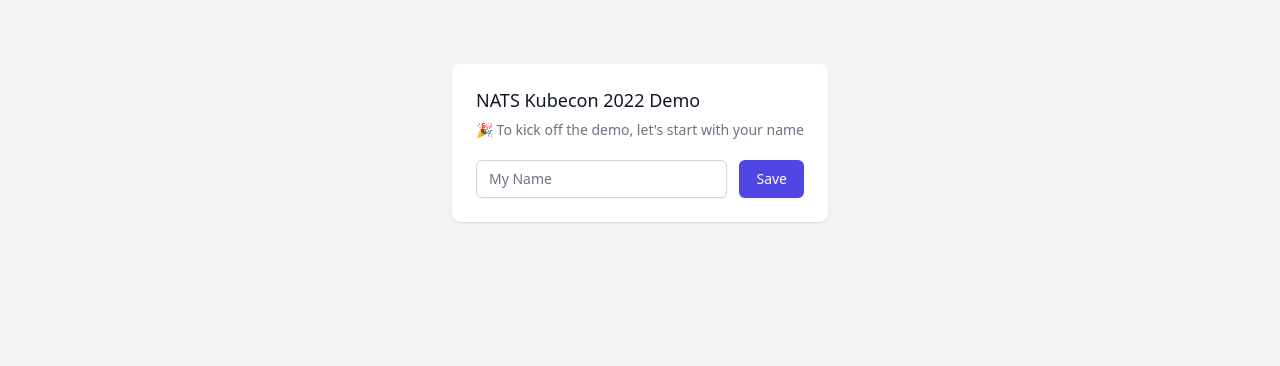
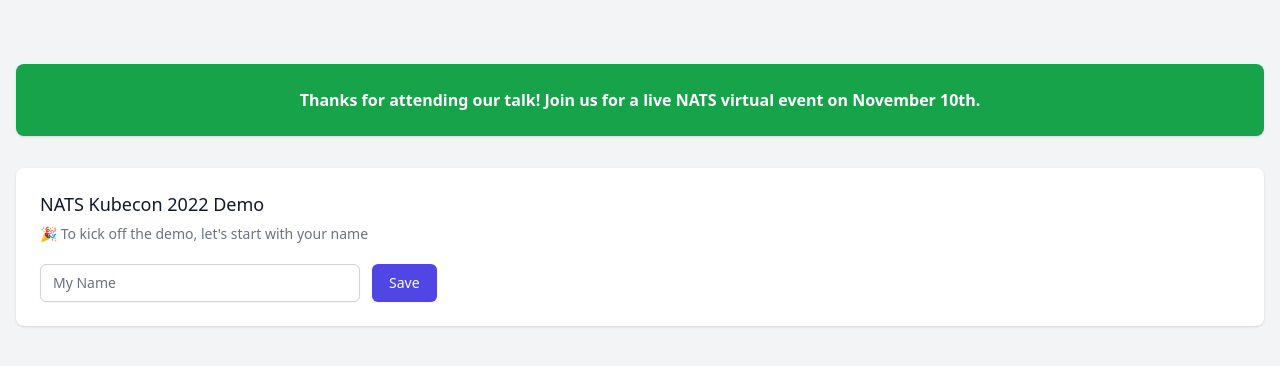
Before and after one commit to codegangsta/kubecon22, a Next.js app in the folder demo/: page / in a window 1280 px wide. Shown: the top 366 px of the page. Built offline with nearby package versions, Linux system fonts and the light colour scheme; no server answers; a web font is replaced by a local one.

Commit message:
Added banner for rethinkconn

```diff
--- a/demo/pages/index.tsx
+++ b/demo/pages/index.tsx
@@ -17,10 +17,16 @@
   }, [])
 
   return (
-    <div className="container mx-auto flex w-screen pt-16 justify-center px-4">
+    <div className="container mx-auto flex flex-col w-screen pt-16 justify-center px-4">
       <Head>
         <link rel="stylesheet" href="https://rsms.me/inter/inter.css" />
       </Head>
+
+      <div className="bg-green-600 shadow rounded-lg mb-8">
+        <div className="px-4 py-5 sm:p-6 font-semibold text-white text-center">
+          Thanks for attending our talk! <a className="font-black" href="https://synadia.com/events/rethink/2022">Join us for a live NATS virtual event</a> on November 10th.
+        </div>
+      </div>
 
       {name == "" && (
         <div className="bg-white shadow rounded-lg">
```
